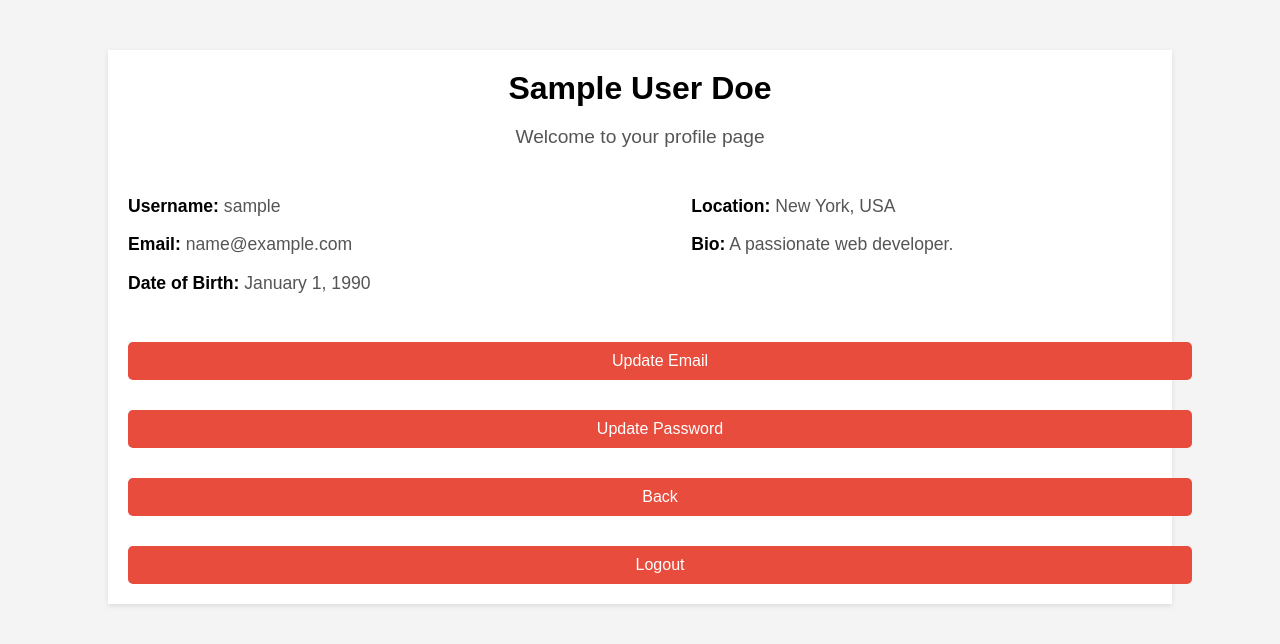
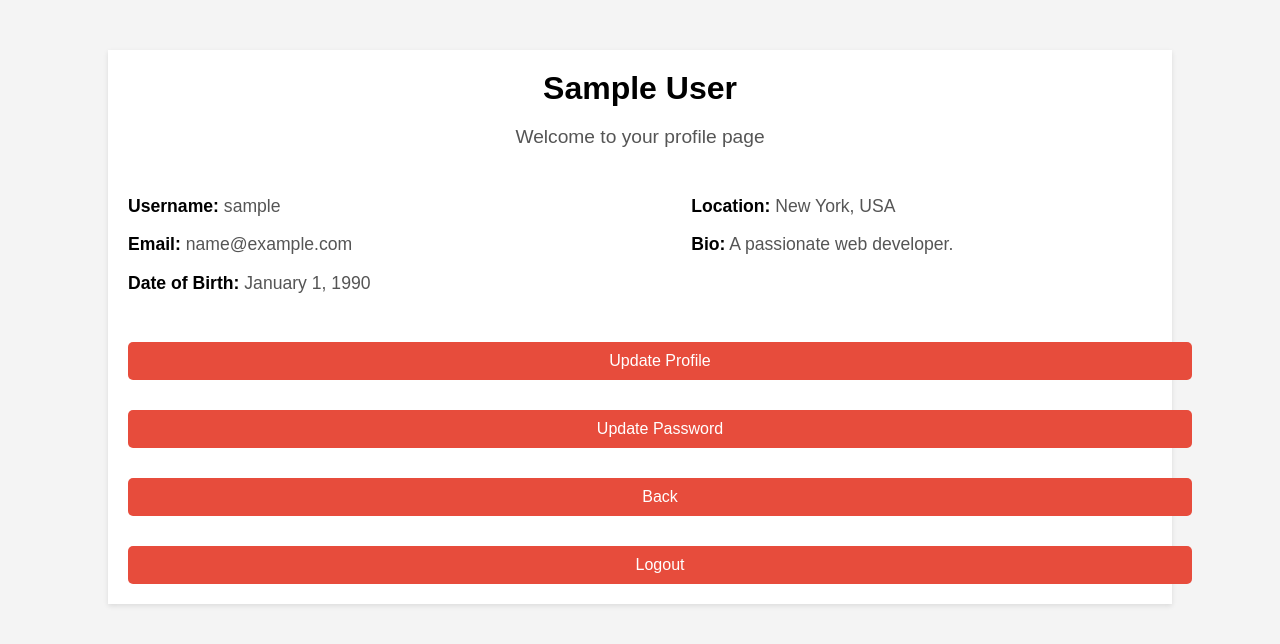
Before and after one commit to yasilievy/SEIS-739-Click-Late, a Django app: page /profile/ in a window 1280 px wide. Shown: the top 644 px of the page. Run offline with Django 5.2, Linux system fonts and the light colour scheme; the visitor is signed in with stand-in values (Sample User, id 1).

Commit message:
implemented profile edit and navigation between profile, logout, etc

```diff
--- a/accounts/templates/accounts/email_update.html
+++ b/accounts/templates/accounts/email_update.html
@@ -89,7 +89,7 @@
             {{ field }}
             <br>
             {% endfor %}
-            <button type="submit">Confirm</button>
+            <button type="submit" class="logout-button">Confirm</button>
         </form>
         <a href="{% url 'profile' %}" class="logout-button">Cancel</a>
 
--- a/accounts/templates/accounts/password_reset_inquiry.html
+++ b/accounts/templates/accounts/password_reset_inquiry.html
@@ -41,6 +41,9 @@
         <br>
         <br>
         <button type="submit">Confirm</button>
+
     </form>
+    <a href="{% url 'profile' %}" class="logout-button"><button>Cancel</button></a>
+
 </body>
 </html>
--- a/accounts/templates/accounts/profile.html
+++ b/accounts/templates/accounts/profile.html
@@ -84,7 +84,7 @@
     <div class="container">
         <!-- Profile Header Section -->
         <div class="profile-header">
-            <h1>{{user.first_name}} {{user.last_name}} Doe</h1>
+            <h1>{{user.first_name}} {{user.last_name}}</h1>
             <p>Welcome to your profile page</p>
         </div>
 
@@ -102,9 +102,11 @@
         </div>
 
         <!-- Logout Button -->
-        <a href="{% url 'emailupdate' %}" class="logout-button">Update Email</a>
-        <a href="{% url 'emailupdate' %}" class="logout-button">Update Password</a>
-        <a href="{% url 'home' %}" class="logout-button">Back</a>
+        <!-- <a href="{% url 'emailupdate' %}" class="logout-button">Update Email</a> -->
+        <a href="{% url 'profile_edit' %}" class="logout-button">Update Profile</a>
+
+        <a href="{% url 'password_reset_inquiry' %}" class="logout-button">Update Password</a>
+        <a href="{% url 'home-user' %}" class="logout-button">Back</a>
 
         <a href="{% url 'logout' %}" class="logout-button">Logout</a>
 
--- a/accounts/urls.py
+++ b/accounts/urls.py
@@ -24,5 +24,6 @@ urlpatterns = [
     path('logout/', views.logout_view, name='logout'),
     path('emailupdate/',views.emailupdate_view, name='emailupdate'),
     path('password_reset_inquiry/', views.password_reset_inquiry, name='password_reset_inquiry'),
-    path('password_reset_verified/<username>', views.password_reset_verified, name='password_reset_verified')
+    path('password_reset_verified/<username>', views.password_reset_verified, name='password_reset_verified'),
+    path('edit/', views.profile_edit, name='profile_edit')
 ]
--- a/accounts/views.py
+++ b/accounts/views.py
@@ -1,14 +1,28 @@
 from django.shortcuts import render, redirect
 from django.contrib.auth import login, authenticate, logout
-from django.contrib.auth.forms import UserCreationForm, AuthenticationForm, SetPasswordForm
+from django.contrib.auth.forms import UserChangeForm, AuthenticationForm, SetPasswordForm
 from django.contrib import messages
 from django.contrib.auth.tokens import default_token_generator
 from django.core.mail import send_mail
 from django.contrib.sites.shortcuts import get_current_site
 from django.utils.http import urlsafe_base64_encode, urlsafe_base64_decode
 from django.template.loader import render_to_string
-from .forms import CreateUserForm, ForgotPasswordForm, EmailUpdateForm
+from .forms import CreateUserForm, ForgotPasswordForm, EmailUpdateForm, ProfileUpdateForm
 from django.contrib.auth.models import User
+from django.contrib.auth.decorators import login_required
+
+@login_required
+def profile_edit(request):
+    if request.method == 'POST':
+        form = ProfileUpdateForm(request.POST, instance=request.user)
+        if form.is_valid():
+            form.save()
+            return redirect('profile')  # Redirect to a profile page (you'll need to create this view)
+    else:
+        form = ProfileUpdateForm(instance=request.user)
+    return render(request,'accounts/profile_edit.html', {'form': form})
+
+
 
 def emailupdate_view(request):
     if request.method == 'POST':
@@ -32,6 +46,10 @@ def emailupdate_view(request):
         form = EmailUpdateForm(request.POST)
     return render(request,'accounts/email_update.html',{'form':form})
 
+# def update_profile(request):
+#     if request.method =='POST':
+#         form =
+
 
 # Password Reset Request view
 def password_reset_inquiry(request):
@@ -49,9 +67,7 @@ def password_reset_inquiry(request):
     else:
         form = ForgotPasswordForm()
     return render(request, 'accounts/password_reset_inquiry.html', {'form': form,'verifyingbool':verifying_bool,'verifiedbool':verified_bool})
-
-
-
+@login_required
 def profile_view(request):
     if request.user.is_authenticated:
         return render(request,'accounts/profile.html',{'user':request.user})
@@ -72,23 +88,26 @@ def register_view(request):
 
 # Login View
 def login_view(request):
-    if request.method == 'POST':
-        form = AuthenticationForm(request, data=request.POST)
-        if form.is_valid():
-            username = form.cleaned_data.get('username')
-            password = form.cleaned_data.get('password')
-            user = authenticate(request, username=username, password=password)
-            if user is not None:
-                login(request, user)
-                messages.success(request, f'Welcome back, {username}!')
-                return redirect('home-user')  # Redirect to the home page
+    if request.user.is_authenticated:
+        return redirect('home-user')
+    else:
+        if request.method == 'POST':
+            form = AuthenticationForm(request, data=request.POST)
+            if form.is_valid():
+                username = form.cleaned_data.get('username')
+                password = form.cleaned_data.get('password')
+                user = authenticate(request, username=username, password=password)
+                if user is not None:
+                    login(request, user)
+                    messages.success(request, f'Welcome back, {username}!')
+                    return redirect('home-user')  # Redirect to the home page
+                else:
+                    messages.error(request, 'Invalid username or password')
             else:
                 messages.error(request, 'Invalid username or password')
         else:
-            messages.error(request, 'Invalid username or password')
-    else:
-        form = AuthenticationForm()
-    return render(request, 'accounts/login.html', {'form': form})
+            form = AuthenticationForm()
+        return render(request, 'accounts/login.html', {'form': form})
 
 # Logout View
 def logout_view(request):
--- a/clicklate/templates/nav.html
+++ b/clicklate/templates/nav.html
@@ -12,8 +12,7 @@
     <h1>ClickLate</h1>
     <ul class="nav nav-pills nav-justified">
         <li class="active"><a href="#">Home</a></li>
-        <li><a href="#">Menu 1</a></li>
-        <li><a href="#">Menu 2</a></li>
+        <li><a href="#">History</a></li>
         <li><a href="{% url 'profile' %}">Profile</a></li>
     </ul>
     {% block content %}
--- a/clicklate/views.py
+++ b/clicklate/views.py
@@ -7,6 +7,7 @@ from rest_framework import status
 from django.shortcuts import render, redirect
 from django.contrib.auth.models import User
 from django.conf import settings
+from django.contrib.auth.decorators import login_required
 
 def home(request):
     return render(request, 'home.html')
```
Also changed, not shown: accounts/forms.py (+18 -1 lines), accounts/templates/accounts/profile_edit.html (added, +7 -0 lines).
